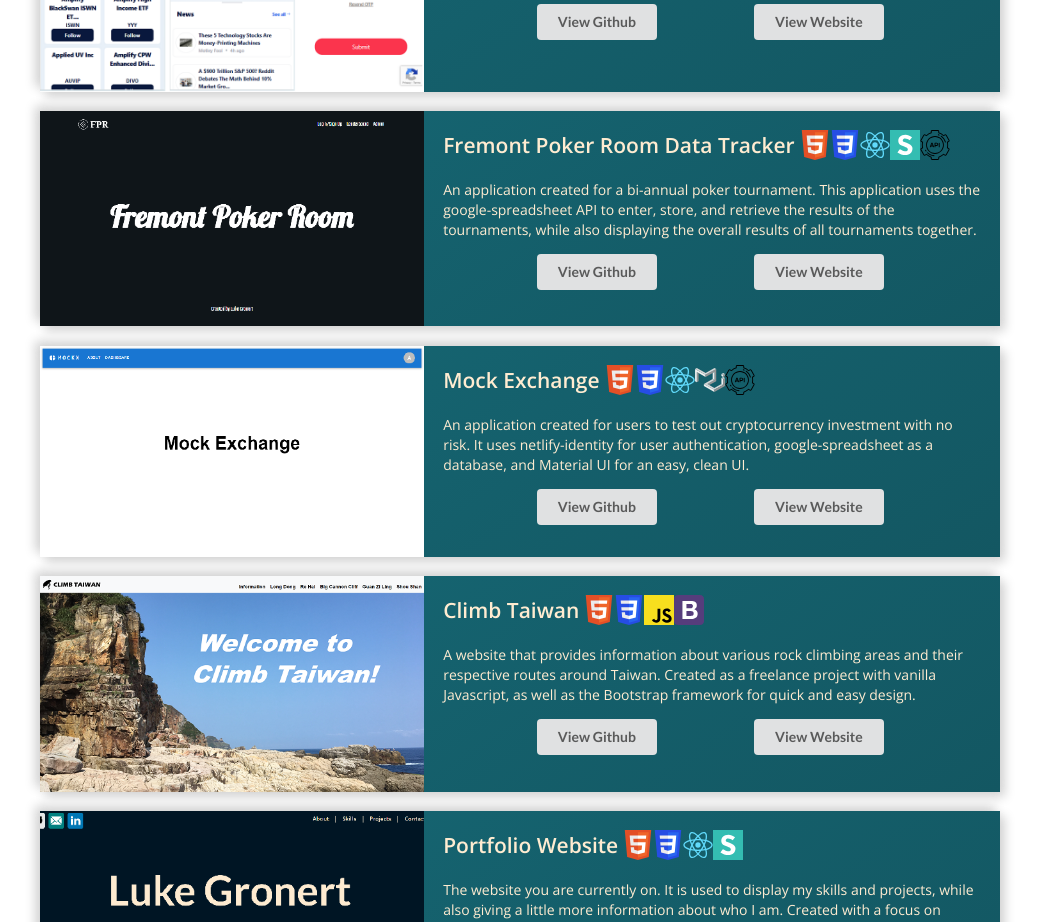
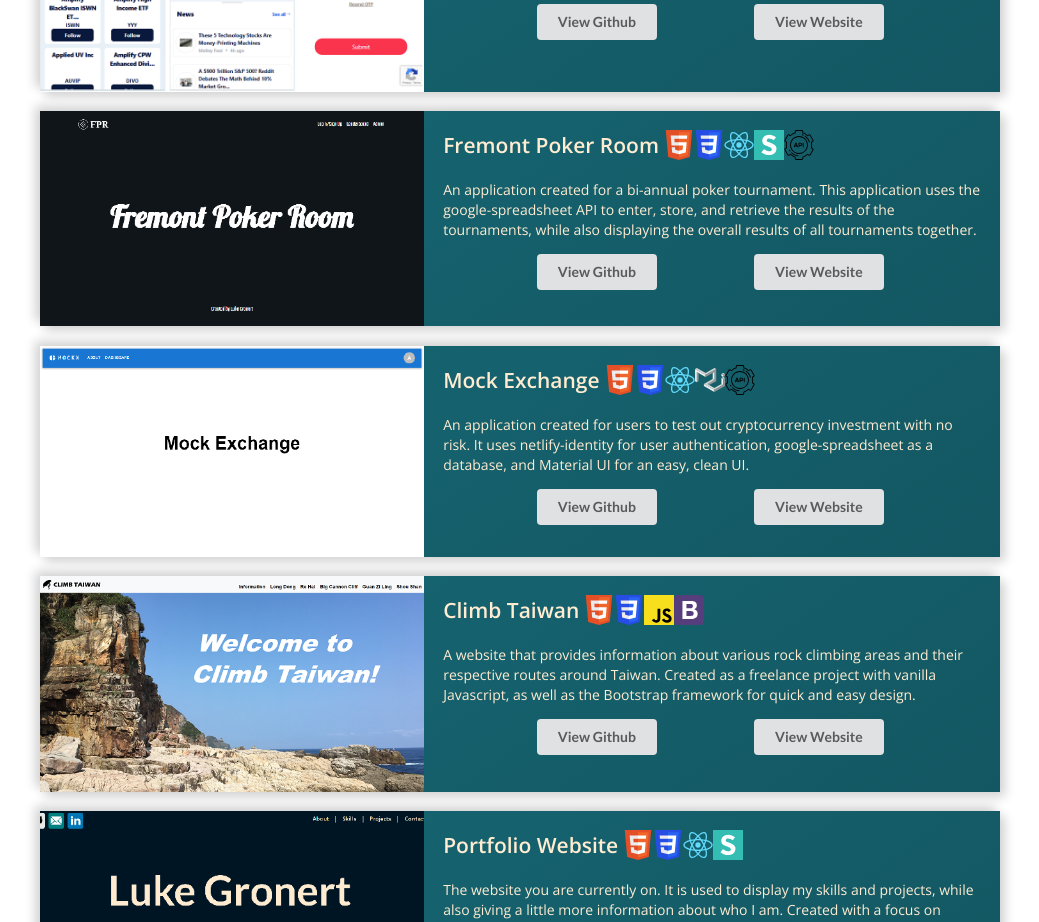
Before and after one commit to lukegronert/lukegronert.github.io, a React (Create React App) app: page / in a window 1280 px wide. Shown: the part 2800-3722 px from the top of the page, without its empty margins (120-1159 px from the left). Built offline with nearby package versions, Linux system fonts and the light colour scheme.

Commit message:
Edited Fremont Poker Room name in Projects section.

```diff
--- a/src/data/projects.js
+++ b/src/data/projects.js
@@ -69,7 +69,7 @@ export const projectList = [
     website: "https://financial-app-etsh.vercel.app/",
   },
   {
-    title: "Fremont Poker Room Data Tracker",
+    title: "Fremont Poker Room",
     description:
       "An application created for a bi-annual poker tournament. This application uses the google-spreadsheet API to enter, store, and retrieve the results of the tournaments, while also displaying the overall results of all tournaments together.",
     image: fremontPokerRoom,
```
